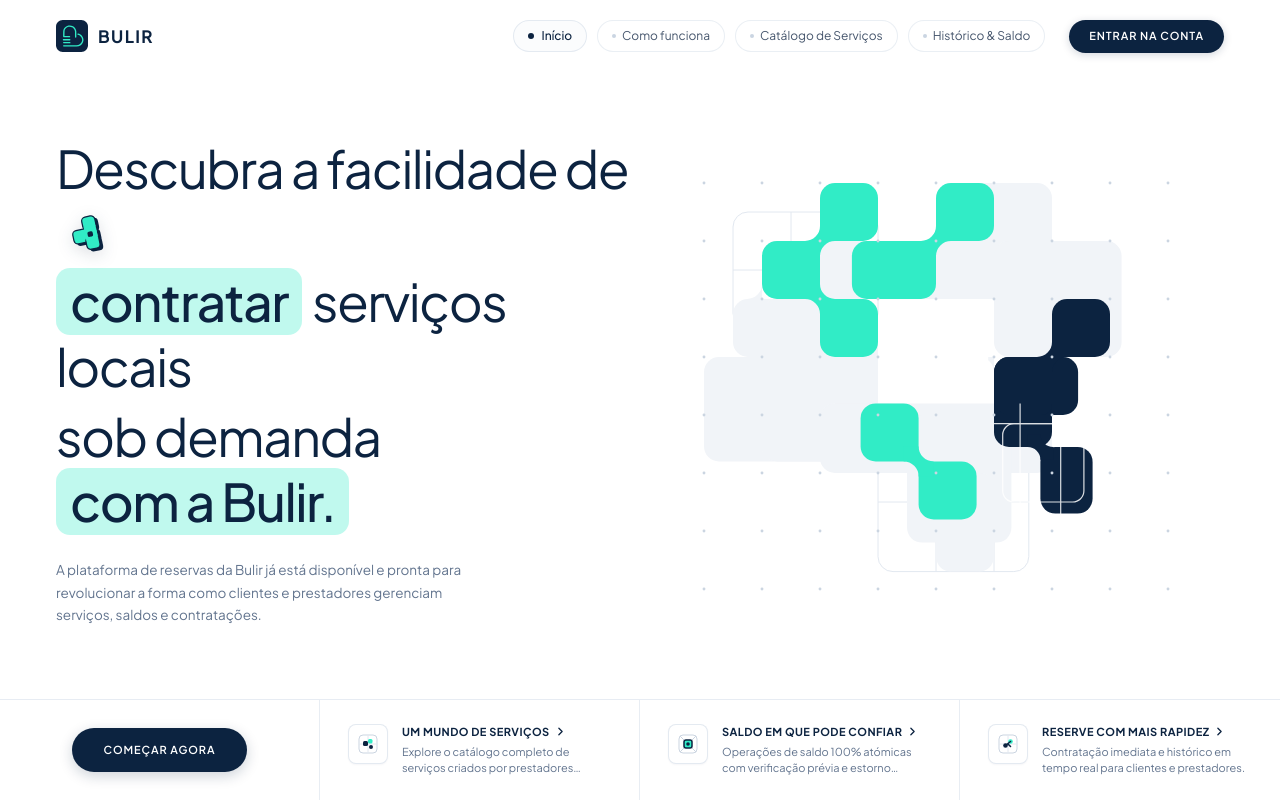
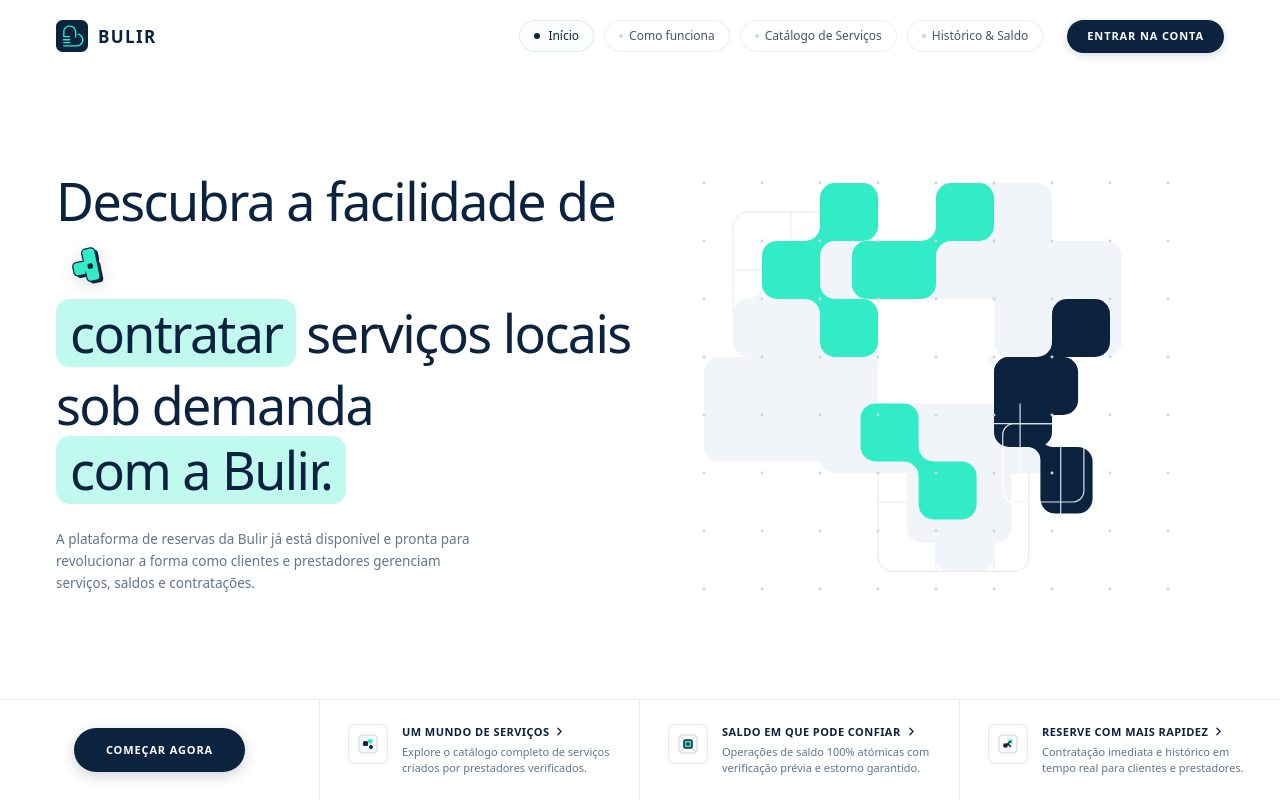
Before and after one commit to bulir-tech-challenge/bulir-web-app, a React (Vite) app: page / in a window 1280 px wide. Built offline with nearby package versions, Linux system fonts and the light colour scheme.

Commit message:
feat(theme): configure Geist and Poppins fonts via fontsource

```diff
--- a/package.json
+++ b/package.json
@@ -15,6 +15,8 @@
     "check": "prettier --check ."
   },
   "dependencies": {
+    "@fontsource-variable/geist": "^5.3.0",
+    "@fontsource/poppins": "^5.3.0",
     "@hookform/resolvers": "^7.0.6",
     "@tailwindcss/vite": "^4.1.18",
     "@tanstack/react-devtools": "0.10.14",
--- a/src/assets/css/global.css
+++ b/src/assets/css/global.css
@@ -1,9 +1,14 @@
-@import url('https://fonts.googleapis.com/css2?family=Plus+Jakarta+Sans:wght@400;500;600;700;800&family=Space+Grotesk:wght@500;600;700&display=swap');
+@import '@fontsource-variable/geist';
+@import '@fontsource/poppins/400.css';
+@import '@fontsource/poppins/500.css';
+@import '@fontsource/poppins/600.css';
+@import '@fontsource/poppins/700.css';
+@import '@fontsource/poppins/800.css';
 @import "tailwindcss";
 
 @theme {
-  --font-sans: 'Plus Jakarta Sans', system-ui, -apple-system, sans-serif;
-  --font-display: 'Space Grotesk', 'Plus Jakarta Sans', sans-serif;
+  --font-sans: 'Geist Variable', system-ui, -apple-system, sans-serif;
+  --font-display: 'Poppins', 'Geist Variable', sans-serif;
   --color-bulir-navy: #0C2340;
   --color-bulir-mint: #31ECC6;
   --color-brand: #31ECC6;
```
Also changed, not shown: 1 other file (tests, documents, lock files or other folders).
